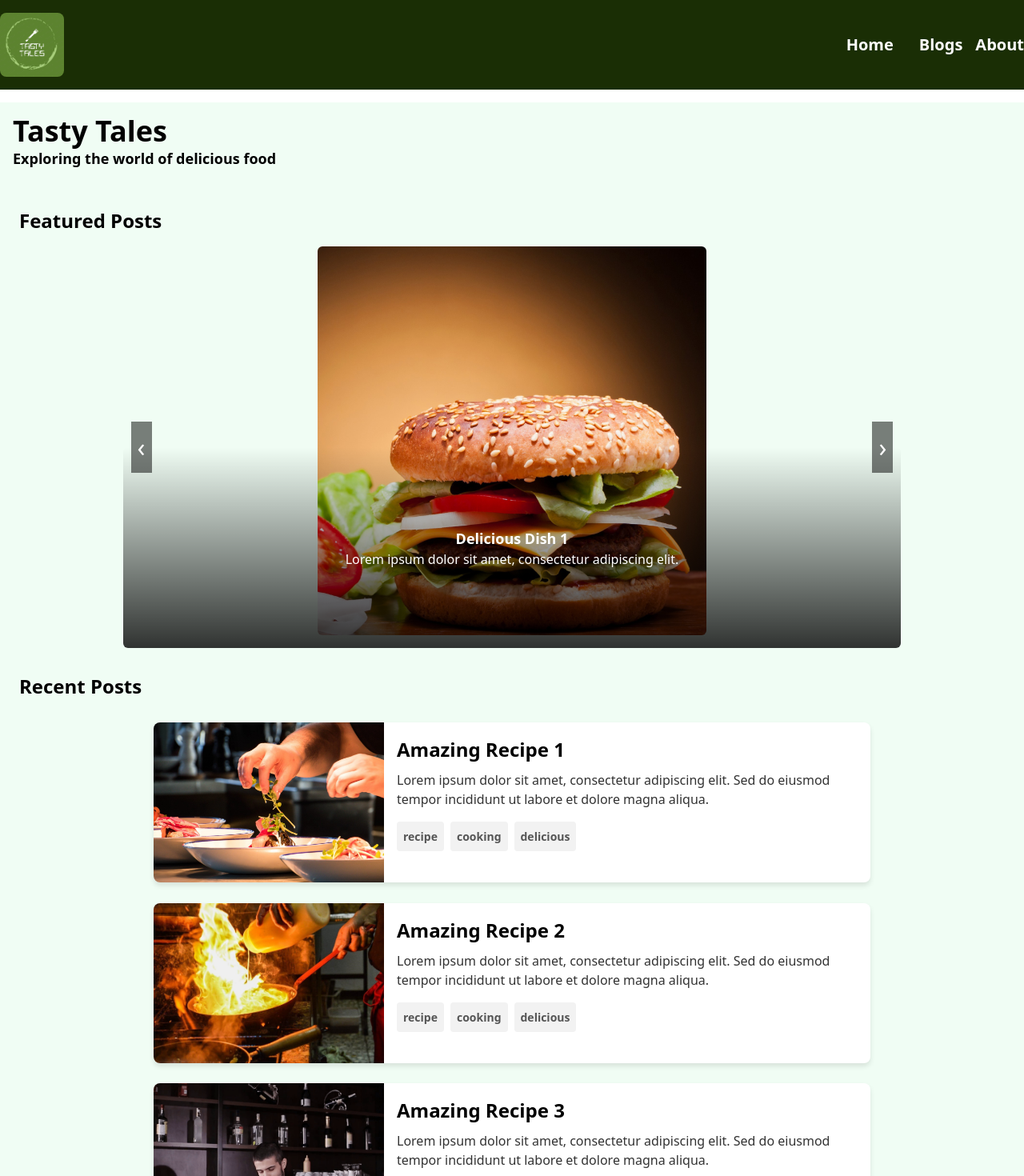
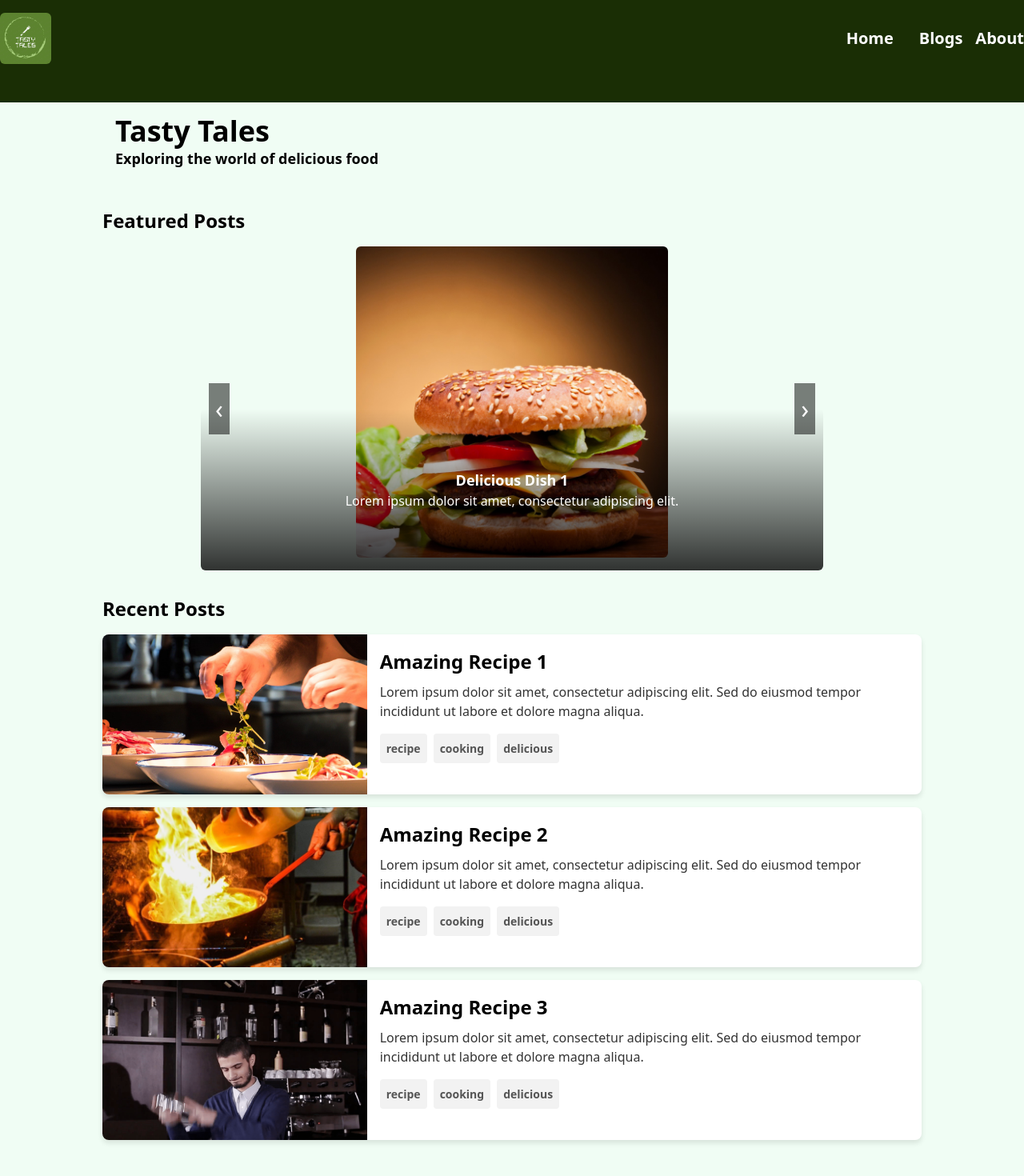
Before and after one commit to ramdeoines/Food-Blog, a Vue app: page / in a window 1280 px wide. Shown: the top 1470 px of the page at 80% size. Built offline with nearby package versions, Linux system fonts and the light colour scheme.

Commit message:
Working version, changes made to Header component.

```diff
--- a/src/App.vue
+++ b/src/App.vue
@@ -2,7 +2,7 @@
   <div id="app" class="bg-green-50">
     <HeaderComponent />
 
-    <div class="mt-32 mb-12">
+    <div class="mt-32 mb-12 mx-32">
       <RouterView />
     </div>
 
--- a/src/components/HeaderComponent.vue
+++ b/src/components/HeaderComponent.vue
@@ -1,13 +1,11 @@
 <template>
-  <header class="bg-lime-950 text-white py-4 fixed top-0 left-0 w-full z-50">
-
+  <header class="bg-lime-950 text-white py-4 pb-12 fixed top-0 left-0 w-full z-50">
     <div class="container mx-auto flex flex-row items-center justify-between">
 
       <!-- Logo -->
-      <router-link to="/">
+      <router-link to="/" class="logo-container">
         <div class="flex items-center">
-          <img src="@/assets/blog_logo.png" alt="Blog Logo"
-            class="w-12 h-12 sm:w-16 sm:h-16 md:w-16 md:h-16 lg:w-20 lg:h-20 rounded-lg">
+          <img src="@/assets/blog_logo.png" alt="Blog Logo" class="logo-img">
         </div>
       </router-link>
 
@@ -19,15 +17,31 @@
         <router-link to="/blogs" class="font-bold m-4 text-base sm:text-lg md:text-xl hover:text-gray-300">
           Blogs
         </router-link>
-        <!-- <router-link to="/details" class="font-bold m-4 text-base sm:text-lg md:text-xl hover:text-gray-300">
-          Details
-        </router-link> -->
         <router-link to="/about" class="font-bold m-4 text-base sm:text-lg md:text-xl hover:text-gray-300">
           About
         </router-link>
       </nav>
 
     </div>
-
   </header>
 </template>
+
+<style scoped>
+/* Adjust the logo's position */
+.logo-container {
+  display: flex;
+  justify-content: flex-start;
+  align-items: center;
+}
+
+.logo-img {
+  width: 4rem;
+  height: auto;
+  border-radius: 0.375rem;
+  transition: transform 0.3s ease;
+}
+
+.logo-img:hover {
+  transform: scale(1.1);
+}
+</style>
--- a/src/components/HomeCardComponent.vue
+++ b/src/components/HomeCardComponent.vue
@@ -1,5 +1,4 @@
 <template>
-  <div class="flex justify-center">
     <div class="card-container">
       <img :src="image" :alt="altText" class="card-image">
       <div class="card-content">
@@ -10,7 +9,6 @@
         </div>
       </div>
     </div>
-  </div>
 </template>
 
 <script>
@@ -27,19 +25,19 @@ export default {
 
 <style scoped>
 /* Center the card horizontally */
-.flex {
+/* .flex {
   justify-content: center;
-}
+} */
 
 /* Card Styles */
 .card-container {
-  max-width: 70%;
+  max-width: 100%;
   background-color: #fff;
   border-radius: 8px;
   overflow: hidden;
   box-shadow: 0 4px 6px rgba(0, 0, 0, 0.1);
   display: flex;
-  margin: 1%;
+  /* margin: 1%; */
 }
 
 .card-image {
--- a/src/views/HomeView.vue
+++ b/src/views/HomeView.vue
@@ -8,16 +8,16 @@
 
     <!-- Featured Posts Section -->
     <section class="my-8">
-      <h2 class="text-2xl font-bold mb-4 ml-6">Featured Posts</h2>
+      <h2 class="text-2xl font-bold mb-4">Featured Posts</h2>
       <!-- Featured Posts Carousel -->
       <carousel-component></carousel-component>
     </section>
 
     <!-- Recent Posts Section -->
     <section class="my-8">
-      <h2 class="text-2xl font-bold mb-4 ml-6">Recent Posts</h2>
+      <h2 class="text-2xl font-bold mb-4">Recent Posts</h2>
       <!-- List of Recent Posts using the updated HomeCardComponent -->
-      <home-card-component v-for="(post, index) in recentPosts" :key="index" :title="post.title"
+      <home-card-component class="mb-4" v-for="(post, index) in recentPosts" :key="index" :title="post.title"
         :content="post.description" :image="post.image" :altText="post.title" :tags="post.tags"></home-card-component>
     </section>
   </div>
```
